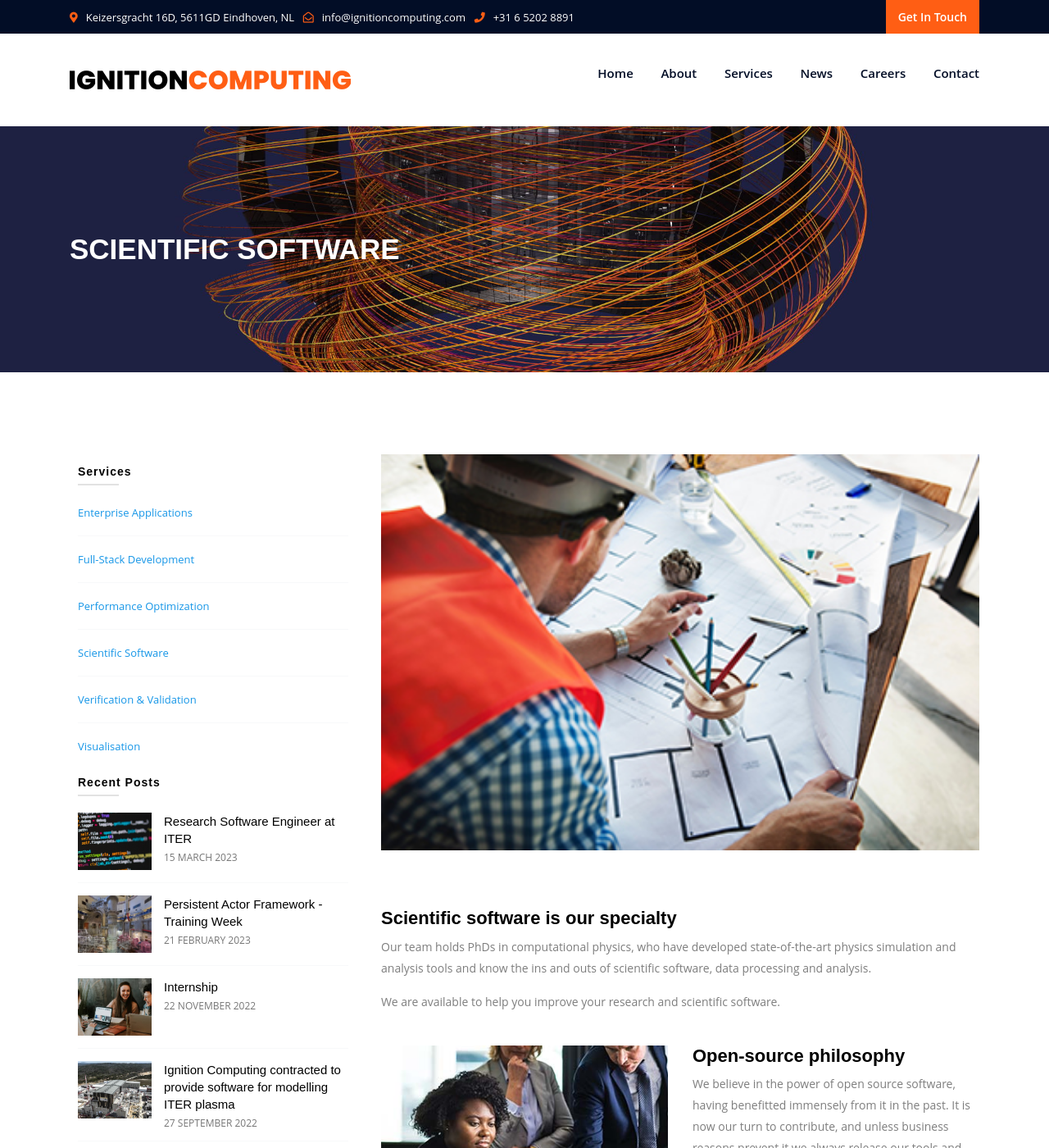
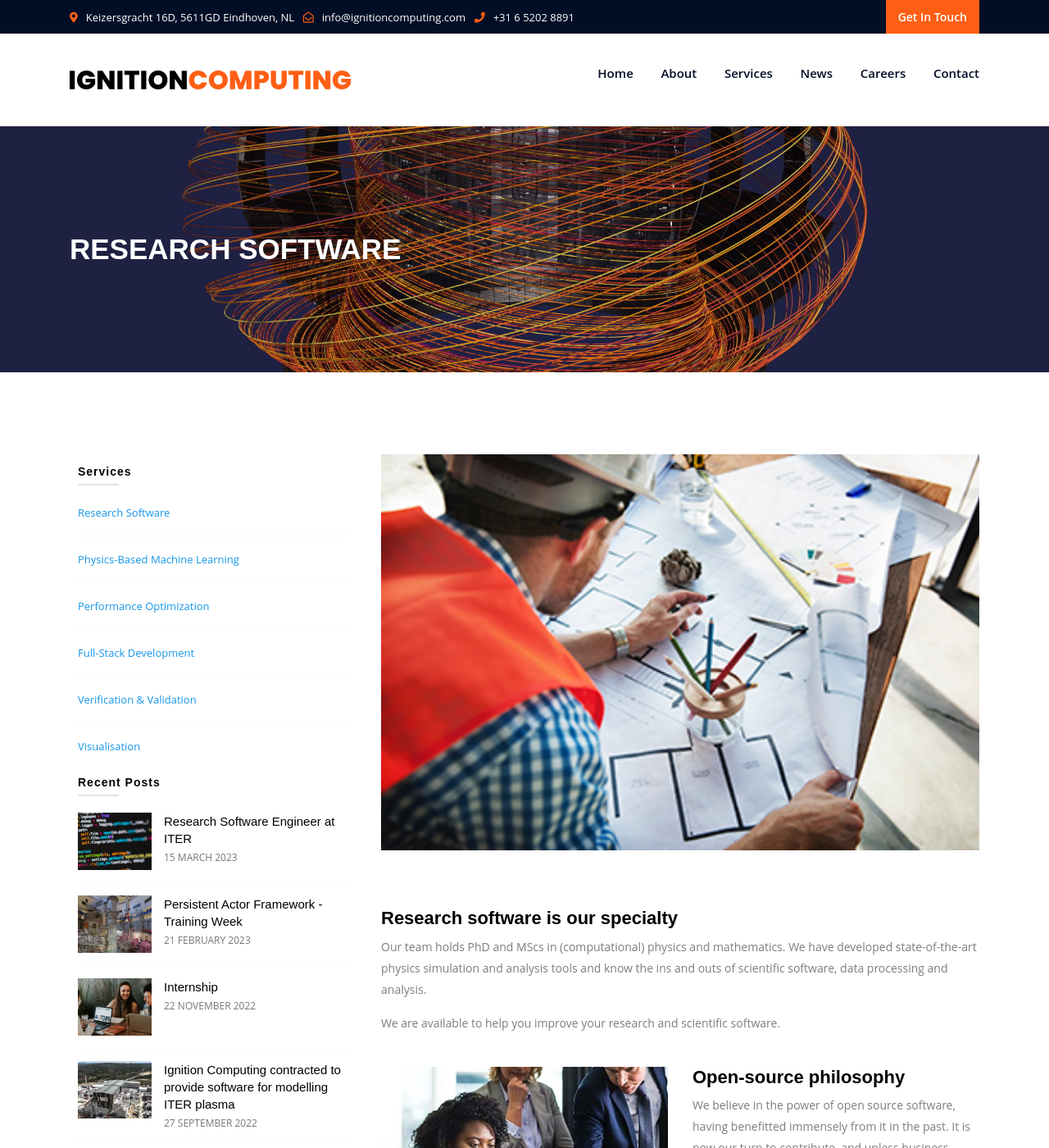
Before and after one commit to koenstrien/ignitioncomputing, a Jekyll site: the page built from _services/research-software.md, in a window 1280 px wide and 1400 px high. Shown: the whole window at 82% size. Built offline with Jekyll 4.4.1, drawn with Linux system fonts in a browser that asks for light colours.

Commit message:
reword services

```diff
--- a/_config.yml
+++ b/_config.yml
@@ -36,6 +36,13 @@ zoom: 5
 collections:
   services:
     output: true
+    order:
+      - research-software.md
+      - physics-based-ml.md
+      - performance.md
+      - fullstack.md
+      - verification.md
+      - visualisation.md
 
 ########################################################
 # Site configuration for the Jekyll 3 Pagination Gem
--- a/_services/scientific-software.md
+++ b/_services/research-software.md
@@ -1,16 +1,16 @@
 ---
 layout: featured
-title: Scientific Software
+title: Research Software
 image: /assets/img/service/4.jpg
 icon: /assets/img/icons/bulb-outline.svg
-description: Scientific software is our specialty. We have extensive experience writing simulation codes, analysis tools and workflows.
+description: We have extensive experience writing simulation codes and infra, and analysis tools.
 ---
 
 <div class="row">
     <div class="col-md-12">
         <div class="service-details mb-40">
-            <h3>Scientific software is our specialty</h3>
-            <p>Our team holds PhDs in computational physics, who have developed state-of-the-art physics simulation and analysis tools and know the ins and outs of scientific software, data processing and analysis.
+            <h3>Research software is our specialty</h3>
+            <p>Our team holds PhD and MScs in (computational) physics and mathematics. We have developed state-of-the-art physics simulation and analysis tools and know the ins and outs of scientific software, data processing and analysis.
 	    </p>
 	    <p>
 	    We are available to help you improve your research and scientific software.
```
Also changed, not shown: _services/business-applications.md (deleted, +0 -35 lines), _services/fullstack.md (+1 -1 lines), _services/performance.md (+1 -1 lines), _services/physics-based-ml.md (added, +39 -0 lines), _services/verification.md (+1 -1 lines), _services/visualisation.md (+1 -1 lines).
